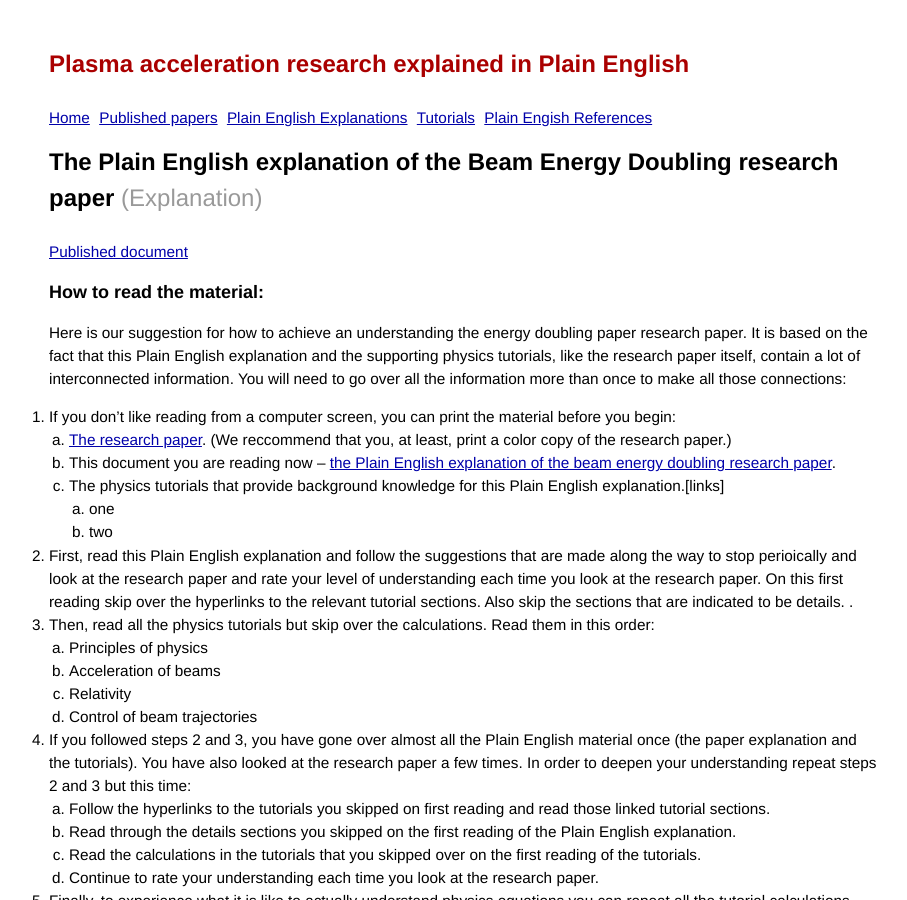
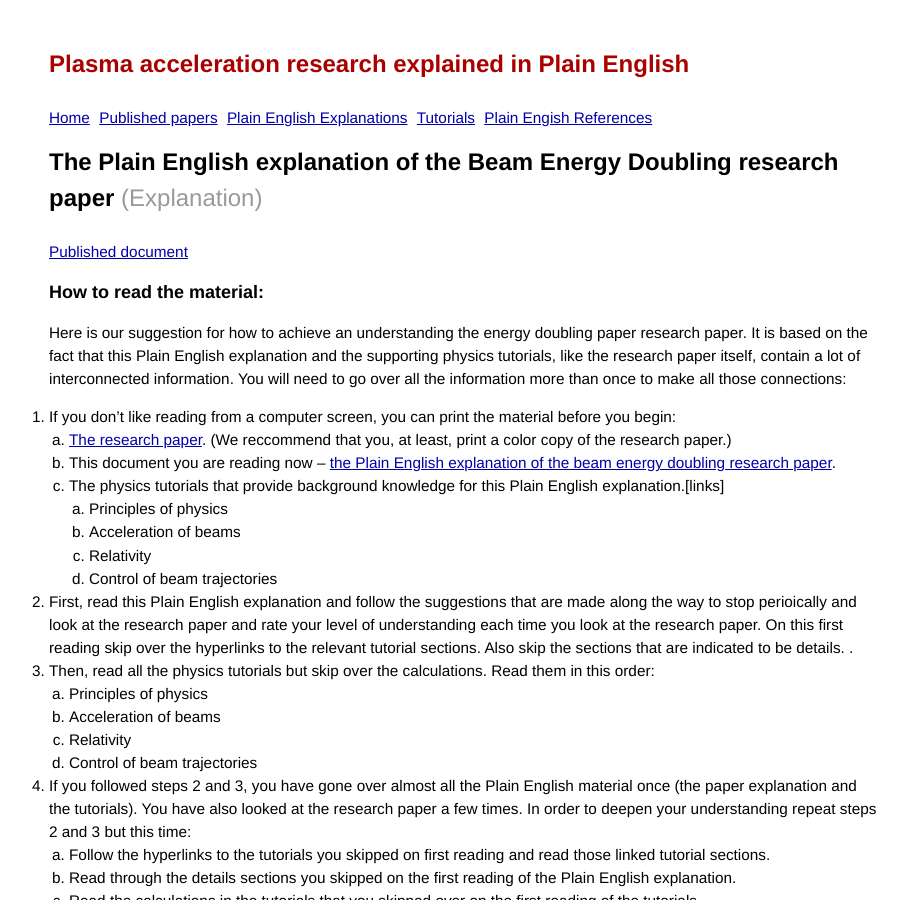
Before and after one commit to grbfacet/facet, a Jekyll site: the page built from energy-doubling-exposition.md, in a window 1280 px wide and 900 px high. Shown: the whole window, without its empty margins (176-1083 px from the left). Built offline with Jekyll 4.4.1, drawn with Linux system fonts in a browser that asks for light colours.

Commit message:
Update energy-doubling-exposition.md

```diff
--- a/energy-doubling-exposition.md
+++ b/energy-doubling-exposition.md
@@ -12,8 +12,10 @@ Here is our suggestion for how to achieve an understanding the energy doubling p
    1. [The research paper](/slac-pub-12363.pdf). (We reccommend that you, at least, print a color copy of the research paper.)
    1. This document you are reading now – [the Plain English explanation of the beam energy doubling research paper](/energy-doubling-exposition.html).
    1. The physics tutorials that provide background knowledge for this Plain English explanation.[links]
-      1. one
-      1. two
+      1. Principles of physics
+      1. Acceleration of beams
+      1. Relativity
+      1. Control of beam trajectories
 2. First, read this Plain English explanation and follow the suggestions that are made along the way to stop perioically and look at the research paper and rate your level of understanding each time you look at the research paper. On this first reading skip over the hyperlinks to the relevant tutorial sections. Also skip the sections that are indicated to be details. .
 3. Then, read all the physics tutorials but skip over the calculations. Read them in this order:
    1. Principles of physics
```
